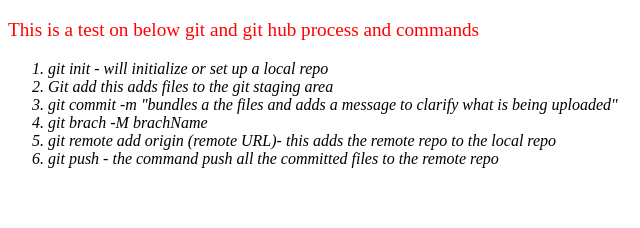
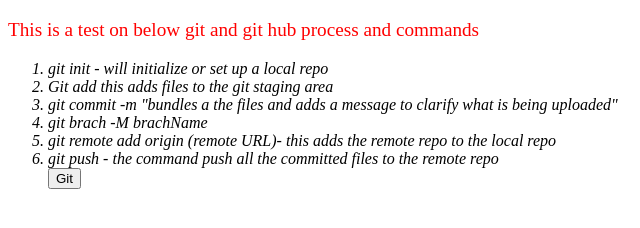
Before and after one commit to Jkamau11/gitBasics, a plain HTML site: page index.html in a window 1280 px wide. Shown: the full height of the page, 0-640 px from the left. Drawn offline with Linux system fonts and the light colour scheme.

Commit message:
added javascript for a bit of interaction

```diff
--- a/index.html
+++ b/index.html
@@ -15,6 +15,9 @@
             <li>git brach -M brachName</li>
             <li>git remote add origin (remote URL)- this adds the remote repo to the local repo</li>
             <li>git push - the command push all the committed files to the remote repo</li>
+            <button id="gt" onclick="gitBaics()">Git</button>
     </ul>
+    <br>
+    <script src="./index.js"></script>
 </body>
 </html>
--- a/index.js
+++ b/index.js
@@ -0,0 +1,3 @@
+const gitBaics =()=>{
+    alert("Git is fun!")
+}
```
